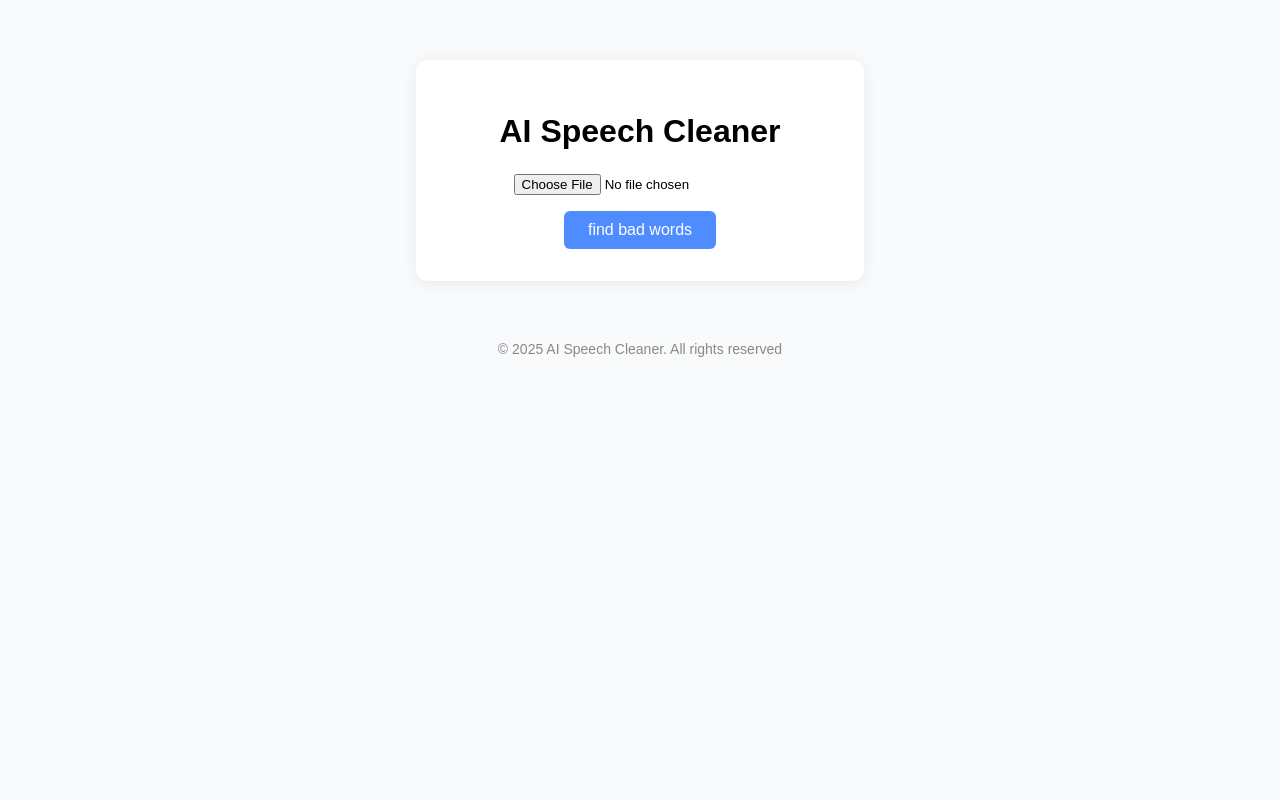
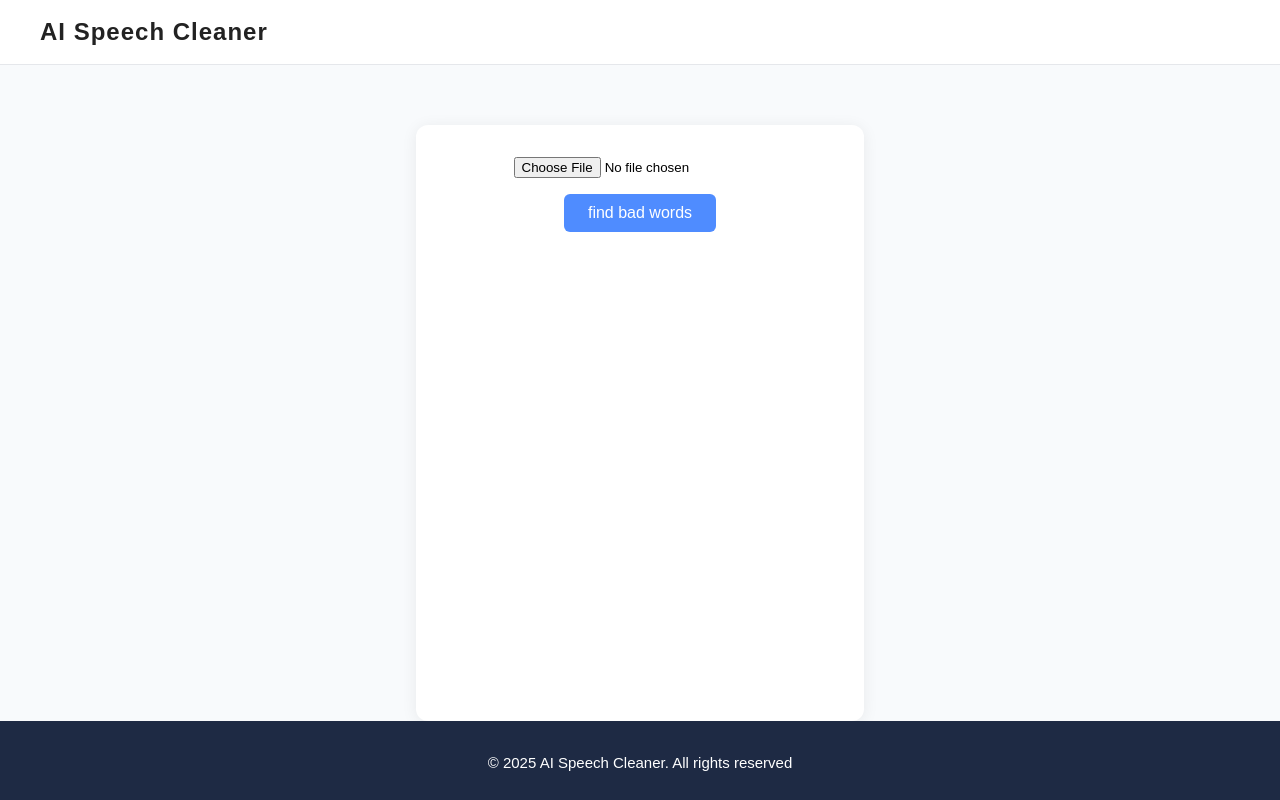
Before and after one commit to polughoul/improving-audio-speech-service, a Flask app: page / in a window 1280 px wide. Run offline with Flask 3, Linux system fonts and the light colour scheme.

Commit message:
add footer, header, create first styles for them

```diff
--- a/static/style.css
+++ b/static/style.css
@@ -3,7 +3,40 @@ body {
     background: #f8fafc;
     margin: 0;
     padding: 0;
+    min-height: 100vh;
+    display: flex;
+    flex-direction: column;
 }
+
+header {
+    width: 100%;
+    background: #fff;
+    border-bottom: 1px solid #e5e7eb;
+    padding: 0;
+    margin: 0;
+}
+
+.header-content {
+    max-width: 1200px;
+    margin: 0 auto;
+    padding: 18px 24px;
+    display: flex;
+    align-items: center;
+}
+
+.site-title {
+    color: #222;
+    text-decoration: none;
+    font-size: 1.5rem;
+    font-weight: bold;
+    letter-spacing: 1px;
+    transition: color 0.2s;
+}
+
+.site-title:hover {
+    color: #4f8cff;
+}
+
 .container {
     max-width: 400px;
     margin: 60px auto 0 auto;
@@ -12,13 +45,17 @@ body {
     border-radius: 12px;
     box-shadow: 0 2px 16px rgba(0,0,0,0.07);
     text-align: center;
+    flex: 1 0 auto;
 }
-h1 {
-    margin-bottom: 24px;
+
+h2 {
+    margin-top: 32px;
 }
+
 input[type="file"] {
     margin-bottom: 16px;
 }
+
 button {
     background: #4f8cff;
     color: #fff;
@@ -28,18 +65,32 @@ button {
     cursor: pointer;
     font-size: 16px;
 }
+
 button:hover {
     background: #2563eb;
 }
-footer {
-    margin-top: 60px;
-    text-align: center;
-    color: #888;
-    font-size: 14px;
-}
+
 .flashes {
     color: #e53e3e;
     margin-top: 16px;
     list-style: none;
     padding: 0;
 }
+
+footer {
+    width: 100%;
+    background: #1e2a44;
+    color: #fff;
+    text-align: center;
+    padding: 18px 0 14px 0;
+    margin-top: auto;
+    position: relative;
+    left: 0;
+    bottom: 0;
+}
+
+.footer-content {
+    max-width: 1200px;
+    margin: 0 auto;
+    font-size: 15px;
+}
--- a/templates/index.html
+++ b/templates/index.html
@@ -6,8 +6,12 @@
     <link rel="stylesheet" href="/static/style.css">
 </head>
 <body>
+    <header>
+        <div class="header-content">
+            <a href="{{ url_for('index') }}" class="site-title">AI Speech Cleaner</a>
+        </div>
+    </header>
     <div class="container">
-        <h1>AI Speech Cleaner</h1>
         <form method="post" enctype="multipart/form-data">
             <input type="file" name="file" accept="audio/*,video/*" required>
             <button type="submit">find bad words</button>
@@ -35,7 +39,9 @@
         {% endwith %}
     </div>
     <footer>
-        <p>© 2025 AI Speech Cleaner. All rights reserved</p>
+        <div class="footer-content">
+            <p>© 2025 AI Speech Cleaner. All rights reserved</p>
+        </div>
     </footer>
 </body>
 </html>
```
Also changed, not shown: 1 other file.
